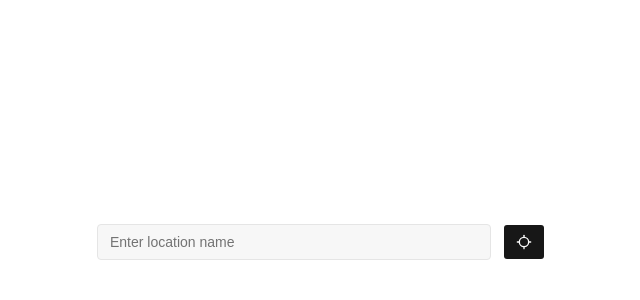
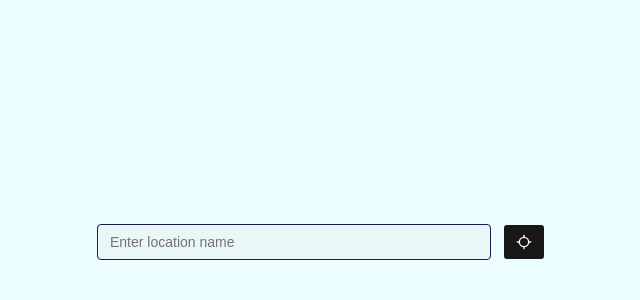
Before and after one commit to gimmelpark/resact-weather-app, a React (Vite) app: page / in a window 1280 px wide. Shown: the top 300 px of the page, without its empty margins (319-959 px from the left). Built offline with nearby package versions, Linux system fonts and the light colour scheme.

Commit message:
some styles changes

```diff
--- a/src/components/ui/input-group.tsx
+++ b/src/components/ui/input-group.tsx
@@ -12,7 +12,7 @@ function InputGroup({ className, ...props }: React.ComponentProps<"div">) {
       data-slot="input-group"
       role="group"
       className={cn(
-        "group/input-group relative flex h-9 w-full min-w-0 items-center rounded-4xl border border-input bg-input/30 transition-colors outline-none in-data-[slot=combobox-content]:focus-within:border-inherit in-data-[slot=combobox-content]:focus-within:ring-0 has-data-[align=block-end]:rounded-2xl has-data-[align=block-start]:rounded-2xl has-[[data-slot=input-group-control]:focus-visible]:border-ring has-[[data-slot=input-group-control]:focus-visible]:ring-[3px] has-[[data-slot=input-group-control]:focus-visible]:ring-ring/50 has-[[data-slot][aria-invalid=true]]:border-destructive has-[[data-slot][aria-invalid=true]]:ring-[3px] has-[[data-slot][aria-invalid=true]]:ring-destructive/20 has-[textarea]:rounded-xl has-[>[data-align=block-end]]:h-auto has-[>[data-align=block-end]]:flex-col has-[>[data-align=block-start]]:h-auto has-[>[data-align=block-start]]:flex-col has-[>textarea]:h-auto dark:has-[[data-slot][aria-invalid=true]]:ring-destructive/40 has-[>[data-align=block-end]]:[&>input]:pt-3 has-[>[data-align=block-start]]:[&>input]:pb-3 has-[>[data-align=inline-end]]:[&>input]:pr-1.5 has-[>[data-align=inline-start]]:[&>input]:pl-1.5",
+        "group/input-group relative flex h-9 w-full min-w-0 items-center rounded-4xl border border-border bg-input/30 transition-colors outline-none in-data-[slot=combobox-content]:focus-within:border-inherit in-data-[slot=combobox-content]:focus-within:ring-0 has-data-[align=block-end]:rounded-2xl has-data-[align=block-start]:rounded-2xl has-[[data-slot=input-group-control]:focus-visible]:border-ring has-[[data-slot=input-group-control]:focus-visible]:ring-[3px] has-[[data-slot=input-group-control]:focus-visible]:ring-ring/50 has-[[data-slot][aria-invalid=true]]:border-destructive has-[[data-slot][aria-invalid=true]]:ring-[3px] has-[[data-slot][aria-invalid=true]]:ring-destructive/20 has-[textarea]:rounded-xl has-[>[data-align=block-end]]:h-auto has-[>[data-align=block-end]]:flex-col has-[>[data-align=block-start]]:h-auto has-[>[data-align=block-start]]:flex-col has-[>textarea]:h-auto dark:has-[[data-slot][aria-invalid=true]]:ring-destructive/40 has-[>[data-align=block-end]]:[&>input]:pt-3 has-[>[data-align=block-start]]:[&>input]:pb-3 has-[>[data-align=inline-end]]:[&>input]:pr-1.5 has-[>[data-align=inline-start]]:[&>input]:pl-1.5",
         className
       )}
       {...props}
--- a/src/components/ui/input.tsx
+++ b/src/components/ui/input.tsx
@@ -1,19 +1,19 @@
-import * as React from "react"
-import { Input as InputPrimitive } from "@base-ui/react/input"
-import { cn } from "cn"
+import { Input as InputPrimitive } from '@base-ui/react/input';
+import { cn } from 'cn';
+import * as React from 'react';
 
-function Input({ className, type, ...props }: React.ComponentProps<"input">) {
+function Input({ className, type, ...props }: React.ComponentProps<'input'>) {
   return (
     <InputPrimitive
       type={type}
       data-slot="input"
       className={cn(
-        "h-9 w-full min-w-0 rounded-4xl border border-input bg-input/30 px-3 py-1 text-base transition-colors outline-none file:inline-flex file:h-7 file:border-0 file:bg-transparent file:text-sm file:font-medium file:text-foreground placeholder:text-muted-foreground focus-visible:border-ring focus-visible:ring-[3px] focus-visible:ring-ring/50 disabled:pointer-events-none disabled:cursor-not-allowed disabled:opacity-50 aria-invalid:border-destructive aria-invalid:ring-[3px] aria-invalid:ring-destructive/20 md:text-sm dark:aria-invalid:border-destructive/50 dark:aria-invalid:ring-destructive/40",
-        className
+        'h-9 w-full min-w-0 rounded-4xl border border-border bg-input/30 px-3 py-1 text-base transition-colors outline-none file:inline-flex file:h-7 file:border-0 file:bg-transparent file:text-sm file:font-medium file:text-foreground placeholder:text-muted-foreground focus-visible:border-ring focus-visible:ring-[3px] focus-visible:ring-ring/50 disabled:pointer-events-none disabled:cursor-not-allowed disabled:opacity-50 aria-invalid:border-destructive aria-invalid:ring-[3px] aria-invalid:ring-destructive/20 md:text-sm dark:aria-invalid:border-destructive/50 dark:aria-invalid:ring-destructive/40',
+        className,
       )}
       {...props}
     />
-  )
+  );
 }
 
-export { Input }
+export { Input };
--- a/src/index.css
+++ b/src/index.css
@@ -49,7 +49,7 @@
 }
 
 :root {
-  --background: oklch(1 0 0);
+  --background: var(--color-cyan-50);
   --foreground: oklch(0.145 0 0);
   --card: oklch(1 0 0);
   --card-foreground: oklch(0.145 0 0);
@@ -64,7 +64,7 @@
   --accent: oklch(0.97 0 0);
   --accent-foreground: oklch(0.205 0 0);
   --destructive: oklch(0.577 0.245 27.325);
-  --border: oklch(0.922 0 0);
+  --border: var(--color-indigo-950);
   --input: oklch(0.922 0 0);
   --ring: oklch(0.708 0 0);
   --chart-1: oklch(0.87 0 0);
```
